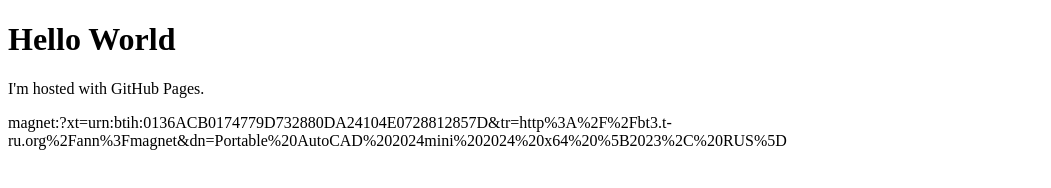
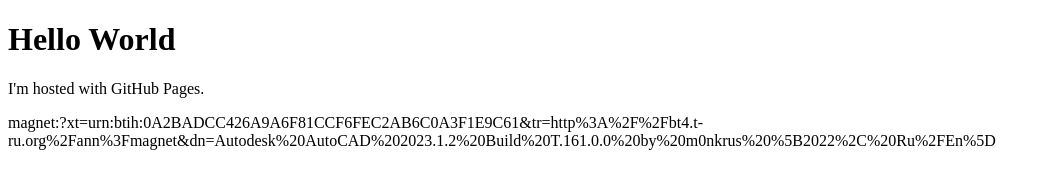
Before and after one commit to delphius/delphius.github.io, a plain HTML site: page index.html in a window 1280 px wide. Shown: the whole page, without its empty margins (0-1051 px from the left). Drawn offline with Linux system fonts and the light colour scheme.

Commit message:
Update index.html

```diff
--- a/index.html
+++ b/index.html
@@ -3,5 +3,5 @@
 <body>
 <h1>Hello World</h1>
 <p>I'm hosted with GitHub Pages.</p>
-magnet:?xt=urn:btih:0136ACB0174779D732880DA24104E0728812857D&tr=http%3A%2F%2Fbt3.t-ru.org%2Fann%3Fmagnet&dn=Portable%20AutoCAD%202024mini%202024%20x64%20%5B2023%2C%20RUS%5D
+magnet:?xt=urn:btih:0A2BADCC426A9A6F81CCF6FEC2AB6C0A3F1E9C61&tr=http%3A%2F%2Fbt4.t-ru.org%2Fann%3Fmagnet&dn=Autodesk%20AutoCAD%202023.1.2%20Build%20T.161.0.0%20by%20m0nkrus%20%5B2022%2C%20Ru%2FEn%5D
 </html>
```
